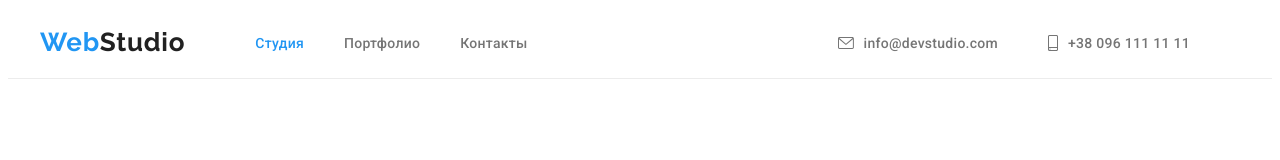
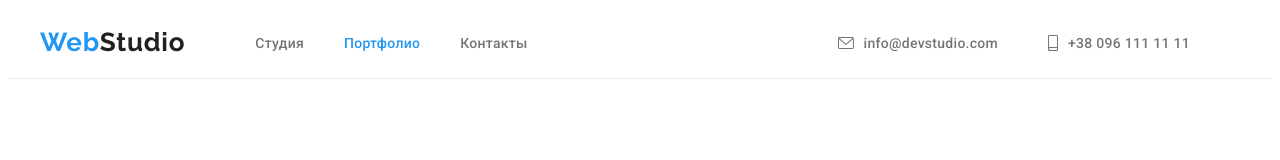
Before and after one commit to Nickolassssss/goit-markup-hw-04, a plain HTML site: page portfolio.html in a window 1280 px wide. Shown: the top 160 px of the page. Drawn offline with Linux system fonts and the light colour scheme.

Commit message:
Update portfolio.html

```diff
--- a/portfolio.html
+++ b/portfolio.html
@@ -18,10 +18,10 @@
                     Web<span class="header-logo">Studio</span></a>
                 <ul class="header-list list">
                     <li class="header-item">
-                        <a class="header-link link current-link" href="./index.html">Студия</a>
+                        <a class="header-link link" href="./index.html">Студия</a>
                     </li>
                     <li class="header-item">
-                        <a class="header-link link" href="./portfolio.html">Портфолио</a>
+                        <a class="header-link link current-link" href="./portfolio.html">Портфолио</a>
                     </li>
                     <li class="header-item">
                         <a class="header-link link" href="">Контакты</a>
```
